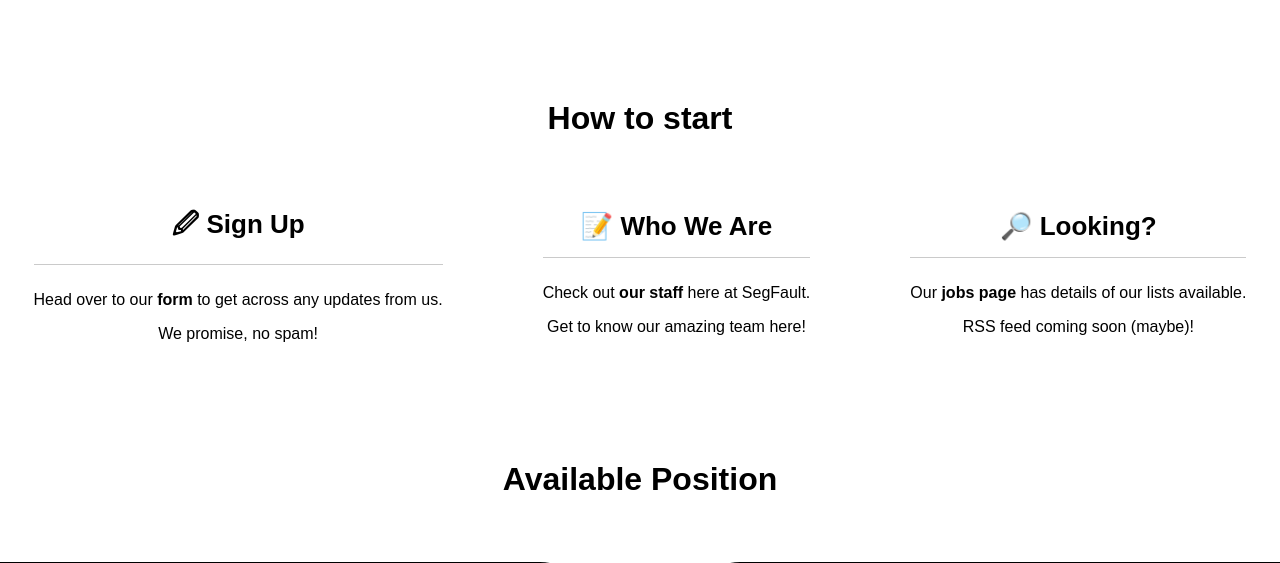
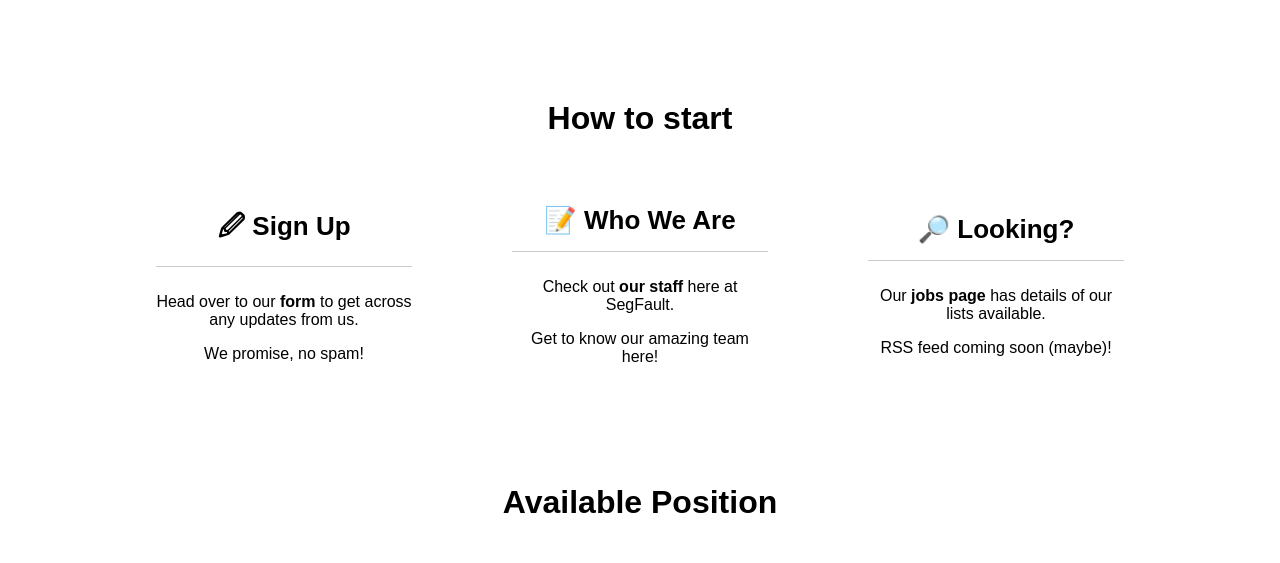
Before and after one commit to ekulbyrnes/Segfault_Assessment2, a PHP site: page / in a window 1280 px wide. Shown: the part 1767-2330 px from the top of the page. Run offline with PHP 8.4, Linux system fonts and the light colour scheme; some web fonts are replaced.

Commit message:
center #howToStart text on index page

```diff
--- a/assign1/styles/styles.css
+++ b/assign1/styles/styles.css
@@ -816,6 +816,10 @@ citation: https://www.geeksforgeeks.org/css-floating-animation/
     margin-bottom: 8%;
 }
 
+#howToStart > div {
+    flex-basis: 20%;
+}
+
 .heading3 {
     font-size: 26px;
     border-bottom: 1px solid rgb(202, 202, 202);
```
